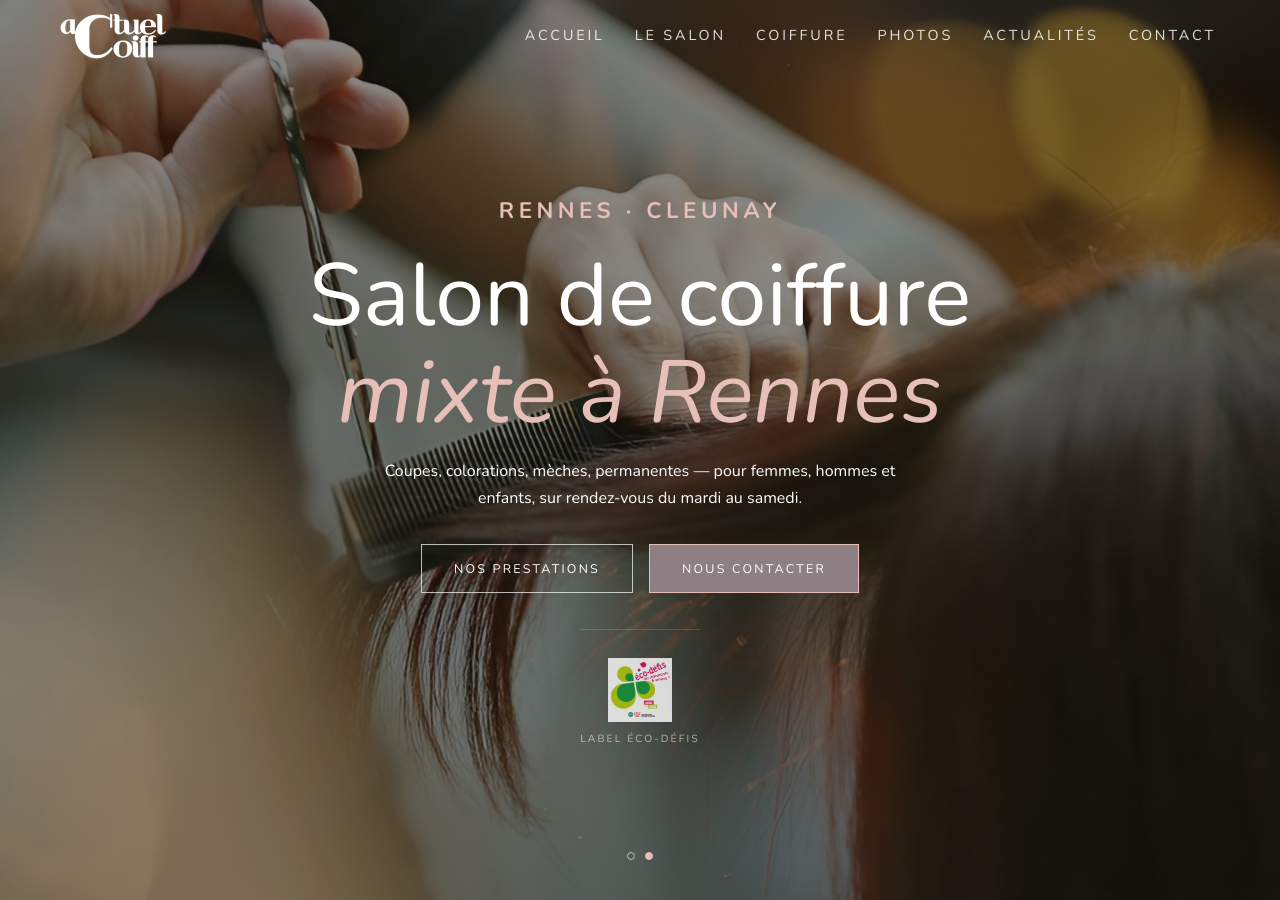
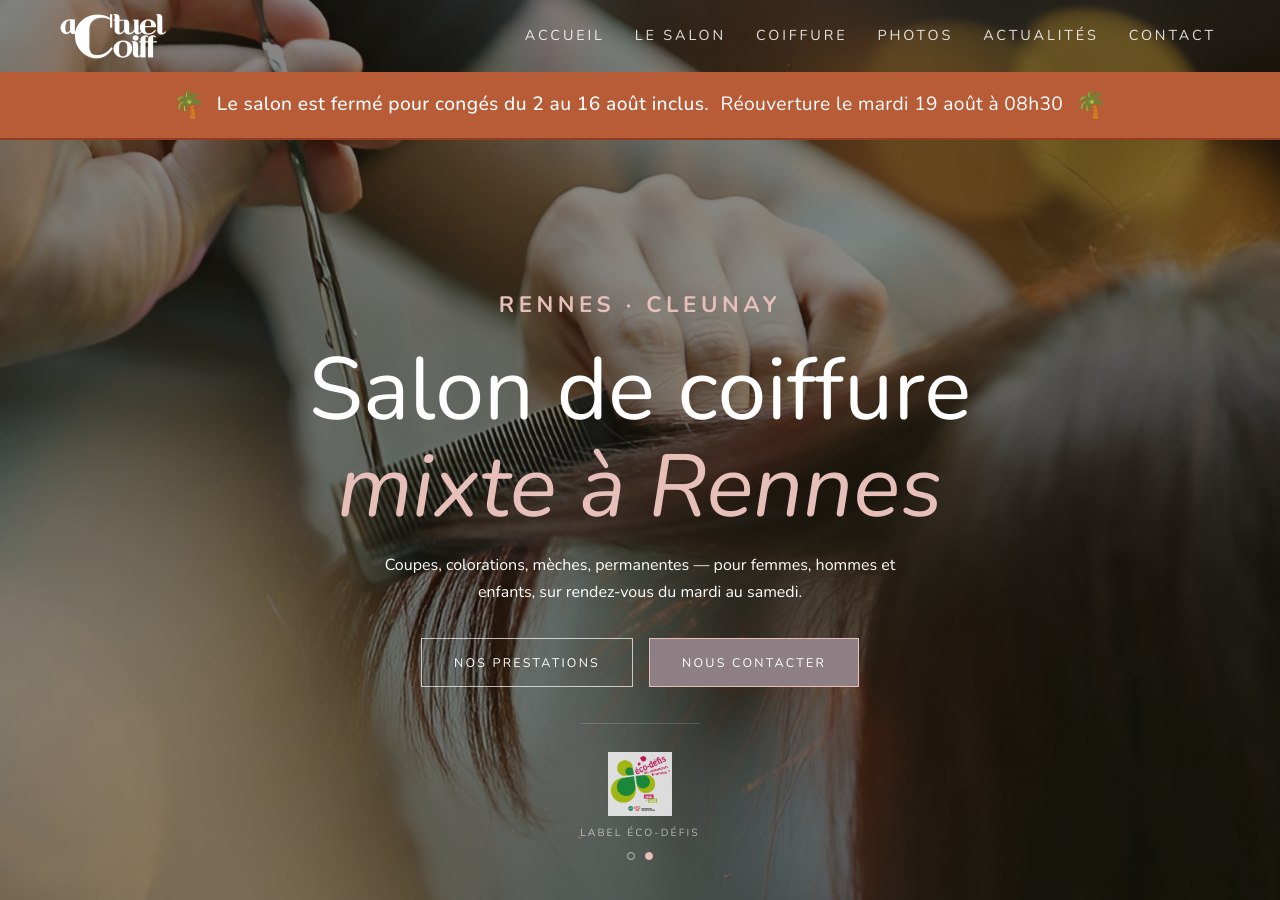
Before and after one commit to actuelcoiff/actuelcoiff.github.io, a Jekyll site: the page built from index.html, in a window 1280 px wide and 900 px high. Built offline with Jekyll 4.4.1, drawn with Linux system fonts in a browser that asks for light colours; part of the change alters nothing that is shown.

```diff
--- a/_config.yml
+++ b/_config.yml
@@ -55,7 +55,7 @@ trust_labels:
 # --- Holiday banner ---#
 # Set show: true to display the banner, false to hide it
 holiday-banner:
-  show: false
+  show: true
   message: "Le salon est fermé pour congés du 2 au 16 août inclus."
   reopen: "Réouverture le mardi 19 août à 08h30"
 
```
